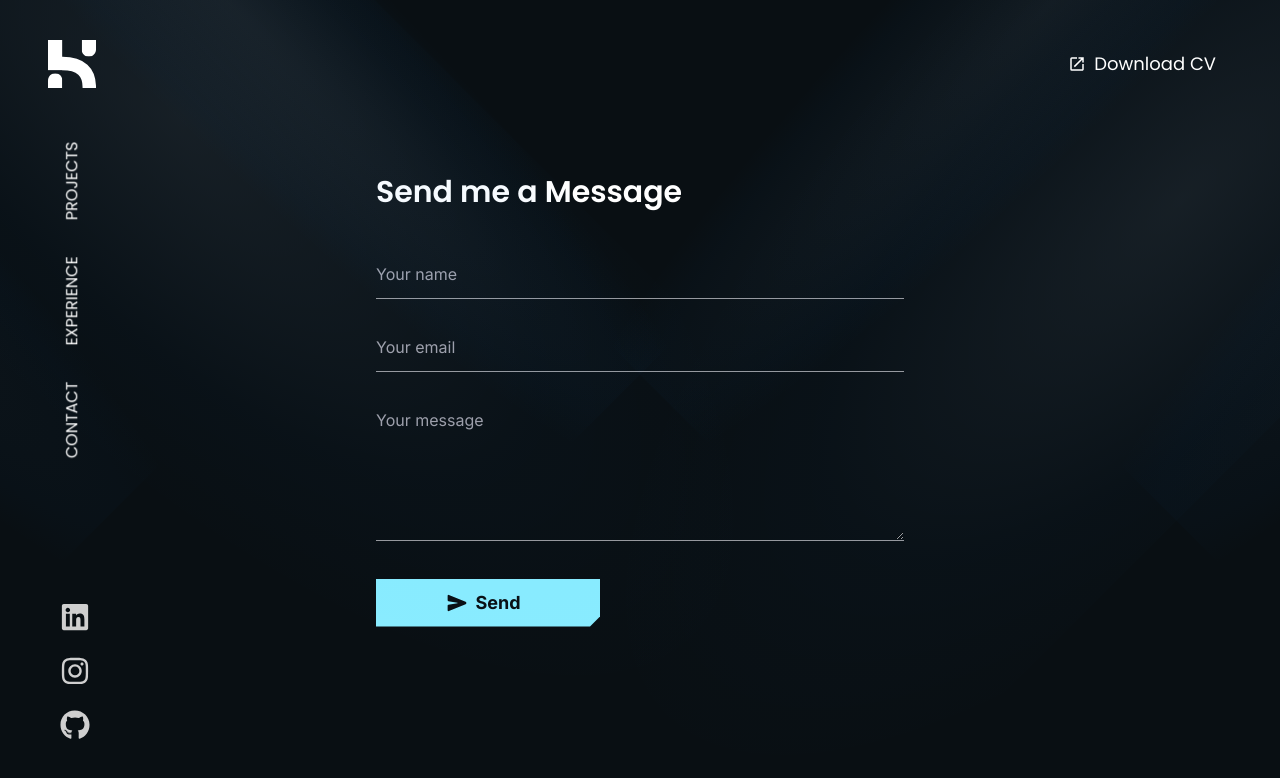
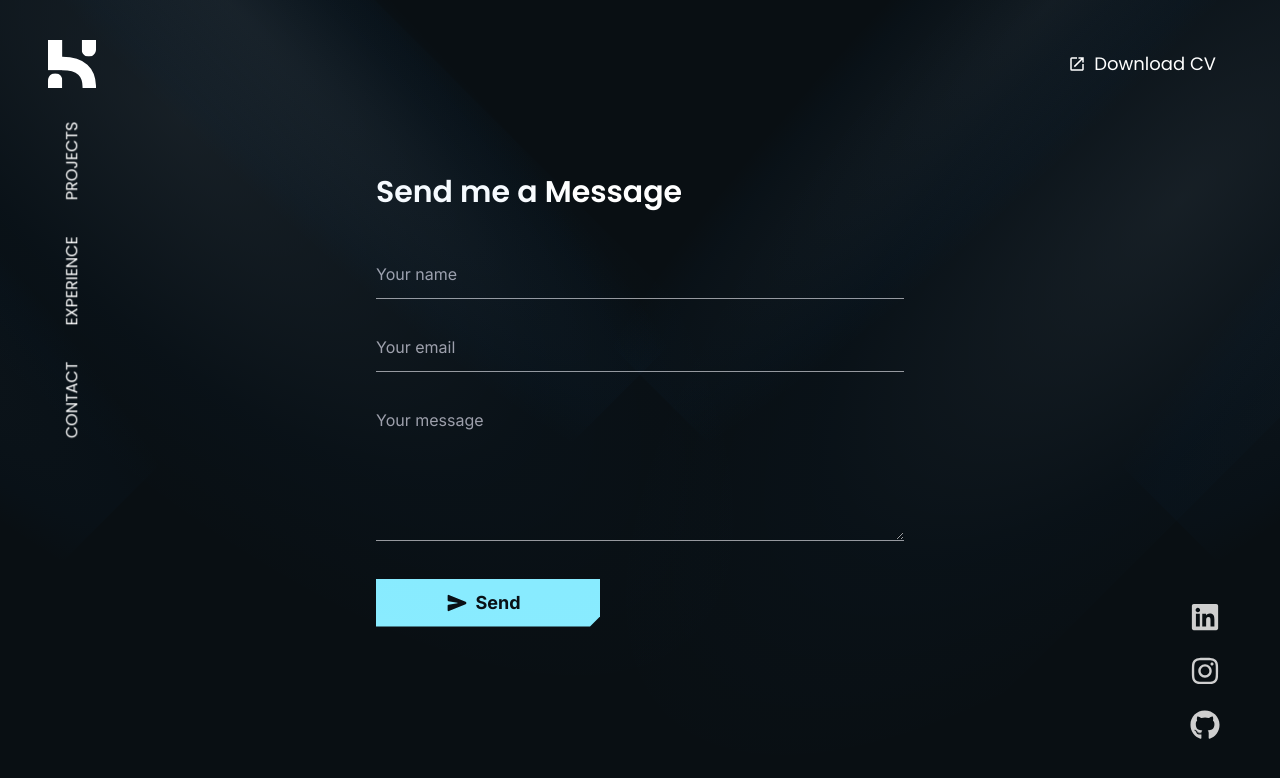
Before and after one commit to kensunjaya/portofolio-web, a Next.js app: page /send-message in a window 1280 px wide. Shown: the top 778 px of the page. Built offline with nearby package versions, Linux system fonts and the light colour scheme.

Commit message:
fix: update spacing and alignment in social media links component

```diff
--- a/src/components/sidebar.tsx
+++ b/src/components/sidebar.tsx
@@ -9,7 +9,7 @@ export const SideBar = () => {
   const pathname = usePathname();
   return (
     <nav className="fixed top-5 text-cfgray md:top-10 left-0 md:left-5 lg:left-10 h-0 w-16 bg-transparent flex flex-col items-center justify-between z-[999] scale-60 md:scale-100">
-      <div className="flex flex-col items-center space-y-45 sm:space-y-50">
+      <div className="flex flex-col items-center space-y-45">
         <Image
           src="/logo.svg"
           alt="Logo"
--- a/src/components/ui/curriculum-vitae.tsx
+++ b/src/components/ui/curriculum-vitae.tsx
@@ -5,7 +5,7 @@ export const ViewCVButton = () => {
   return (
     <div className="fixed top-3 md:top-10 right-0 md:right-10 w-fit h-fit z-1000">
       <CustomButton
-        onClick={() => window.open("https://drive.google.com/file/d/199QgDAVlS0L_EKf9MHZjd0XSXaXPUsYa/view?usp=sharing", "_blank")}
+        onClick={() => window.open("https://drive.google.com/file/d/1fVH2nXKKoPHpPmIFC-2WF63Ok72U-IfU/view?usp=sharing", "_blank")}
         nofill
         className="font-normal"
       >
--- a/src/components/ui/social-media.tsx
+++ b/src/components/ui/social-media.tsx
@@ -1,45 +1,46 @@
 import { useState } from "react";
 import { FaGithub, FaInstagram, FaLinkedin } from "react-icons/fa";
 import { motion } from "motion/react";
+import { useTailwindBreakpoint } from "../hooks/breakpoint";
 
 export const SocialMediaLinks = () => {
   const [isInstagramLabelVisible, setIsInstagramLabelVisible] = useState(false);
   const [isLinkedinLabelVisible, setIsLinkedinLabelVisible] = useState(false);
   const [isGithubLabelVisible, setIsGithubLabelVisible] = useState(false);
+  const { orientation } = useTailwindBreakpoint();
 
   return (
-    <div className="fixed portrait:left-5 landscape:left-15 portrait:bottom-5 landscape:bottom-15 z-1000 text-2xl md:text-3xl space-y-6 text-cfgray">
-      <div className="flex gap-5">
-        <FaLinkedin className="cursor-pointer hover:scale-110 transition hover:text-secondary" onClick={() => window.open("https://www.linkedin.com/in/kenneth-sunjaya", "_blank")} onMouseEnter={() => setIsLinkedinLabelVisible(true)} onMouseLeave={() => setIsLinkedinLabelVisible(false)} />
-        {isLinkedinLabelVisible &&
+    <div className="fixed portrait:left-5 landscape:right-15 portrait:bottom-5 landscape:bottom-15 z-1000 text-2xl md:text-3xl space-y-6 text-cfgray">
+      <div className="flex gap-5 items-center justify-end">
+        {(isLinkedinLabelVisible && orientation === "landscape") &&
           <motion.div
             className="text-sm md:text-lg"
-            initial={{ opacity: 0, x: -30 }}
+            initial={{ opacity: 0, x: 30 }}
             animate={{ opacity: 1, x: 0 }}
             transition={{ duration: 0.3 }}
           >LinkedIn
           </motion.div>}
+        <FaLinkedin className="cursor-pointer hover:scale-110 transition hover:text-secondary" onClick={() => window.open("https://www.linkedin.com/in/kenneth-sunjaya", "_blank")} onMouseEnter={() => setIsLinkedinLabelVisible(true)} onMouseLeave={() => setIsLinkedinLabelVisible(false)} />
       </div>
-      <div className="flex gap-5">
-        <FaInstagram className="cursor-pointer hover:scale-110 transition hover:text-secondary" onClick={() => window.open("https://www.instagram.com/kensunjaya", "_blank")} onMouseEnter={() => setIsInstagramLabelVisible(true)} onMouseLeave={() => setIsInstagramLabelVisible(false)} />
-        {isInstagramLabelVisible &&
+      <div className="flex gap-5 items-center justify-end">
+        {(isInstagramLabelVisible && orientation === "landscape") &&
           <motion.div className="text-sm md:text-lg"
-            initial={{ opacity: 0, x: -30 }}
+            initial={{ opacity: 0, x: 30 }}
             animate={{ opacity: 1, x: 0 }}
             transition={{ duration: 0.3 }}
           >Instagram
           </motion.div>}
+        <FaInstagram className="cursor-pointer hover:scale-110 transition hover:text-secondary" onClick={() => window.open("https://www.instagram.com/kensunjaya", "_blank")} onMouseEnter={() => setIsInstagramLabelVisible(true)} onMouseLeave={() => setIsInstagramLabelVisible(false)} />
       </div>
-
-      <div className="flex gap-5">
-        <FaGithub className="cursor-pointer hover:scale-110 transition hover:text-secondary" onClick={() => window.open("https://www.github.com/kensunjaya", "_blank")} onMouseEnter={() => setIsGithubLabelVisible(true)} onMouseLeave={() => setIsGithubLabelVisible(false)} />
-        {isGithubLabelVisible &&
+      <div className="flex gap-5 items-center justify-end">
+        {isGithubLabelVisible && (orientation === "landscape") &&
           <motion.div className="text-sm md:text-lg"
-            initial={{ opacity: 0, x: -30 }}
+            initial={{ opacity: 0, x: 30 }}
             animate={{ opacity: 1, x: 0 }}
             transition={{ duration: 0.3 }}
           >GitHub
           </motion.div>}
+        <FaGithub className="cursor-pointer hover:scale-110 transition hover:text-secondary" onClick={() => window.open("https://www.github.com/kensunjaya", "_blank")} onMouseEnter={() => setIsGithubLabelVisible(true)} onMouseLeave={() => setIsGithubLabelVisible(false)} />
       </div>
     </div>
   );
```
